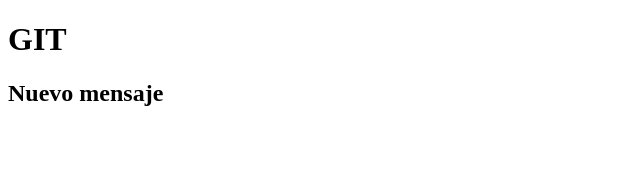
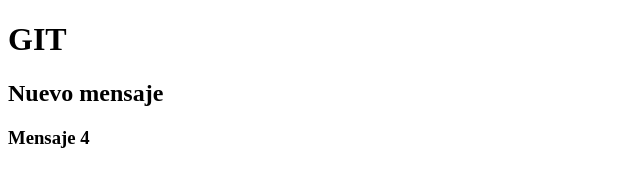
Before and after one commit to JhonattanSSG01/debo-github-frontend, a plain HTML site: page index.html in a window 1280 px wide. Shown: the whole page, without its empty margins (0-640 px from the left). Drawn offline with Linux system fonts and the light colour scheme.

Commit message:
Se agrego el mensaje 4 al HTML

```diff
--- a/index.html
+++ b/index.html
@@ -10,5 +10,6 @@
 <body>
   <h1>GIT</h1>
   <h2>Nuevo mensaje</h2>
+  <h3>Mensaje 4</h3>
 </body>
 </html>
```
